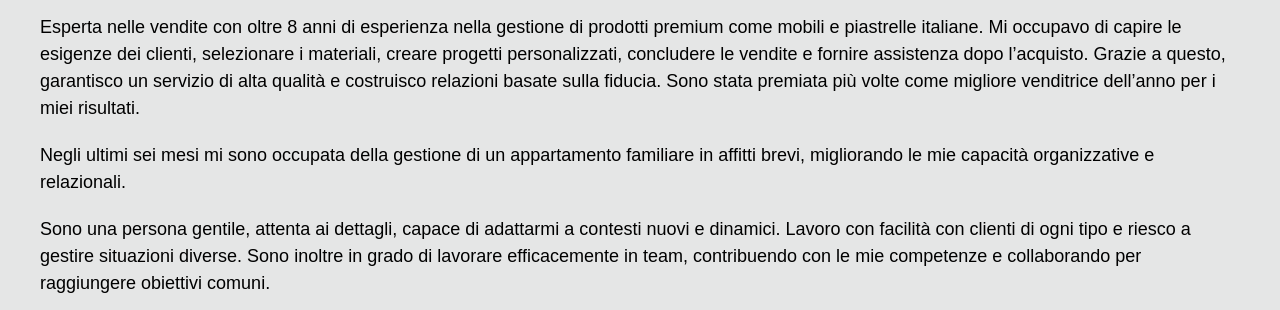
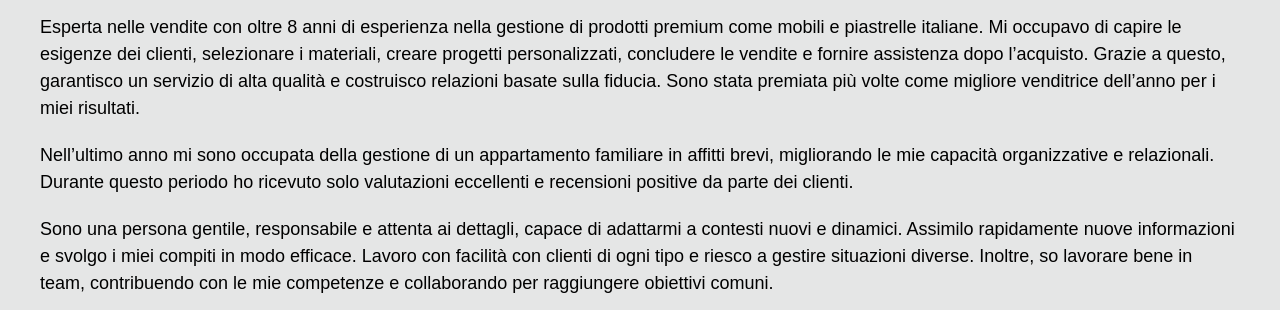
Before and after one commit to Monacolga/CV, a plain HTML site: page index.html in a window 1280 px wide. Shown: the part 642-952 px from the top of the page. Drawn offline with Linux system fonts and the light colour scheme.

Commit message:
feat: add info

```diff
--- a/index.html
+++ b/index.html
@@ -87,16 +87,18 @@
             risultati.
           </p>
           <p>
-            Negli ultimi sei mesi mi sono occupata della gestione di un
-            appartamento familiare in affitti brevi, migliorando le mie capacità
-            organizzative e relazionali.
+            Nell’ultimo anno mi sono occupata della gestione di un appartamento
+            familiare in affitti brevi, migliorando le mie capacità
+            organizzative e relazionali. Durante questo periodo ho ricevuto solo
+            valutazioni eccellenti e recensioni positive da parte dei clienti.
           </p>
           <p>
-            Sono una persona gentile, attenta ai dettagli, capace di adattarmi a
-            contesti nuovi e dinamici. Lavoro con facilità con clienti di ogni
-            tipo e riesco a gestire situazioni diverse. Sono inoltre in grado di
-            lavorare efficacemente in team, contribuendo con le mie competenze e
-            collaborando per raggiungere obiettivi comuni.
+            Sono una persona gentile, responsabile e attenta ai dettagli, capace
+            di adattarmi a contesti nuovi e dinamici. Assimilo rapidamente nuove
+            informazioni e svolgo i miei compiti in modo efficace. Lavoro con
+            facilità con clienti di ogni tipo e riesco a gestire situazioni
+            diverse. Inoltre, so lavorare bene in team, contribuendo con le mie
+            competenze e collaborando per raggiungere obiettivi comuni.
           </p>
         </section>
       </div>
```
